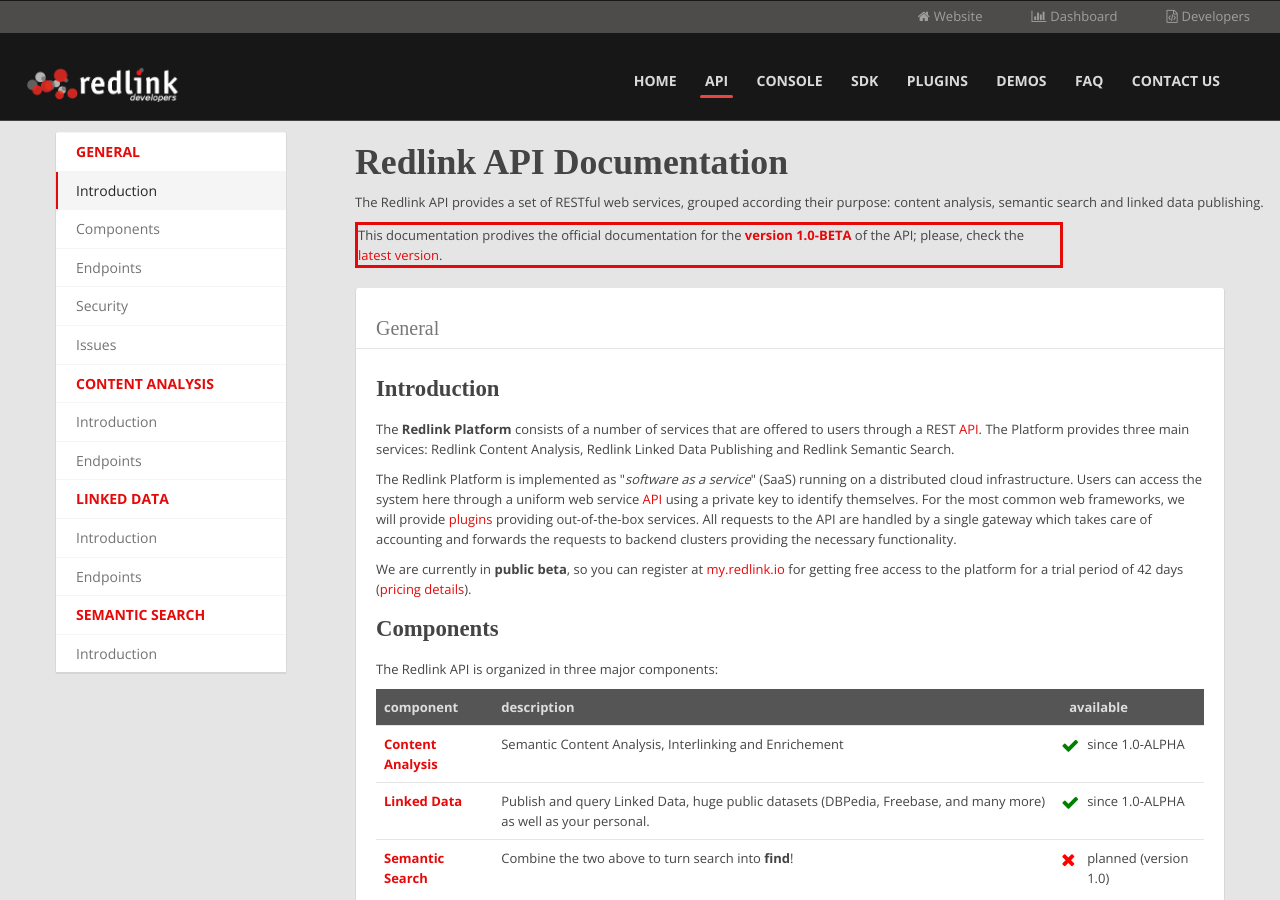
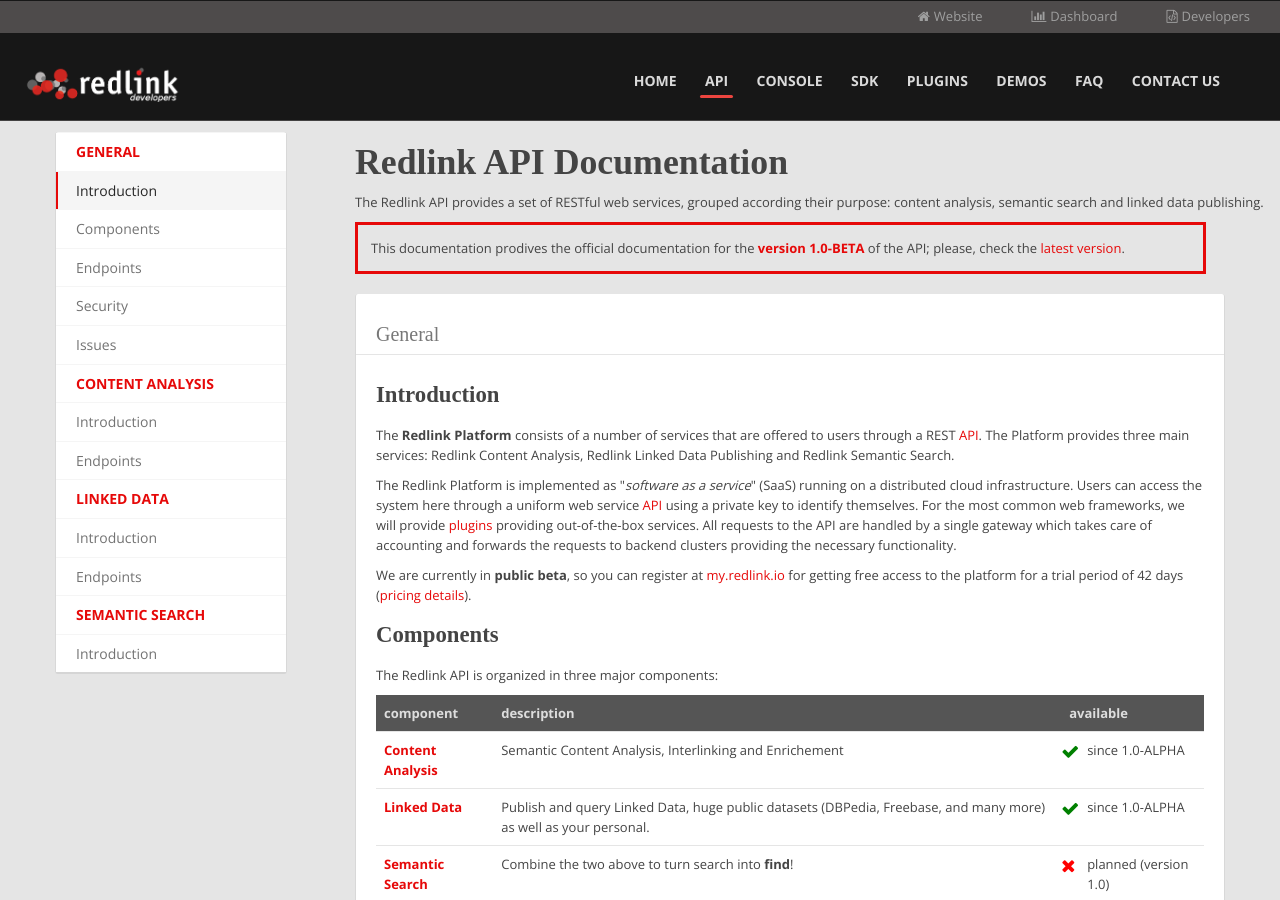
Before and after one commit to redlink-gmbh/redlink-gmbh.github.io, a Jekyll site: the page built from api/1.0-BETA.html, in a window 1280 px wide and 900 px high. Built offline with Jekyll 4.4.1, drawn with Linux system fonts in a browser that asks for light colours; comment, search, counter and statistics services are not loaded.

Commit message:
better warning about old version doc

```diff
--- a/api/1.0-BETA.html
+++ b/api/1.0-BETA.html
@@ -38,7 +38,7 @@
                 The Redlink API provides a set of RESTful web services, grouped according
                 their purpose: content analysis, semantic search and linked data publishing.
               </p>
-              <p style="border-style: solid; border-color: #e60909; width: 60%;">
+              <p style="border-style: solid; border-color: #e60909; padding: 1em; width: 70%;">
                 This documentation prodives the official documentation for the
                 <a href="1.0-BETA.html"><strong>version 1.0-BETA</strong></a> of the API;
                 please, check the <a href="1.0.html">latest version</a>.
```
